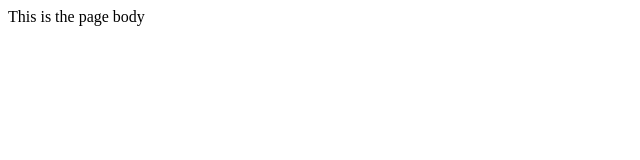
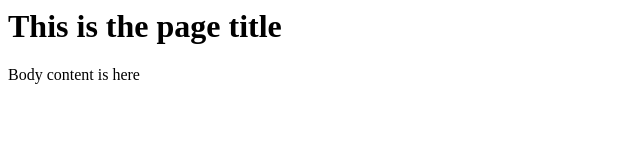
Before and after one commit to chaitanyamaili/tutor-semantic-release, a website: page index.html in a window 1280 px wide. Shown: the whole page, without its empty margins (0-640 px from the left). Drawn offline with Linux system fonts and the light colour scheme.

Commit message:
feat: updated the index page

```diff
--- a/index.html
+++ b/index.html
@@ -1,6 +1,7 @@
 <html>
     <title>Welcome title</title>
     <body>
-        This is the page body
+        <h1>This is the page title</h1>
+        <div>Body content is here</div>
     </body>
 </html>
```
